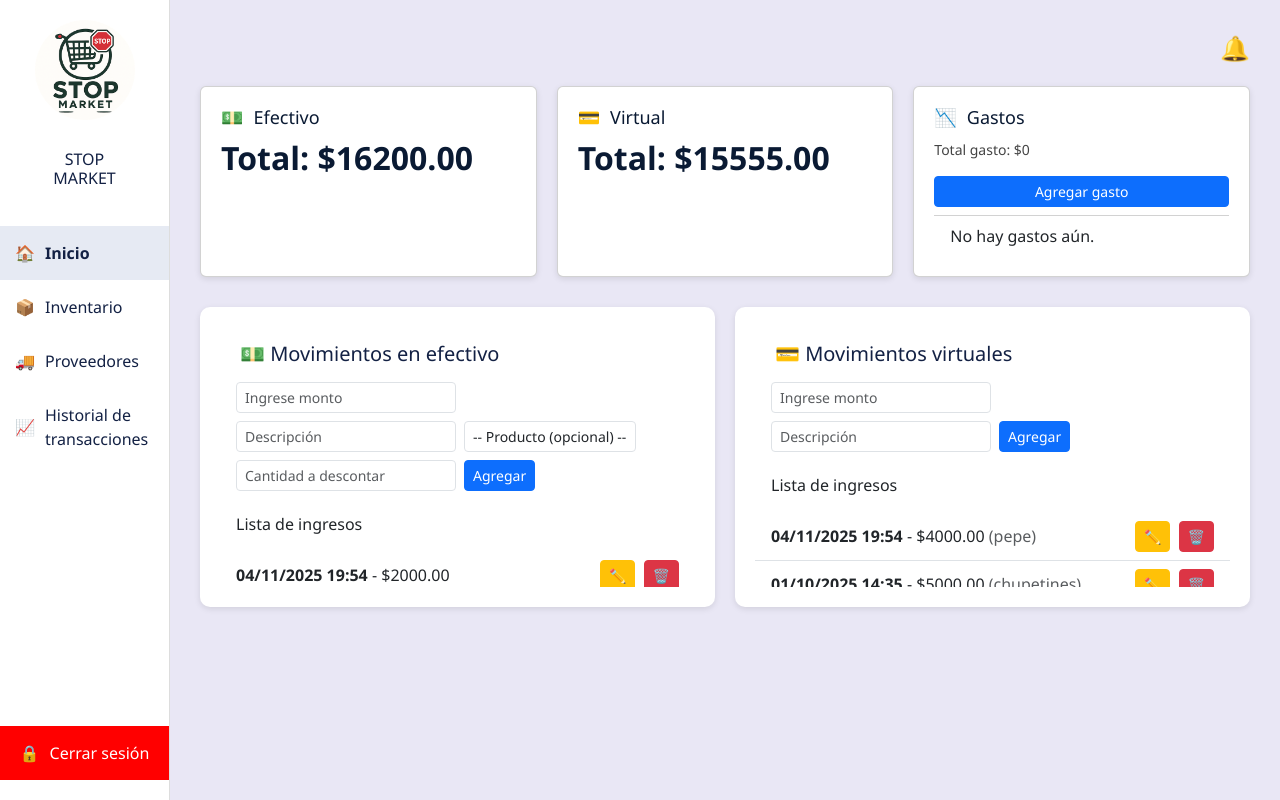
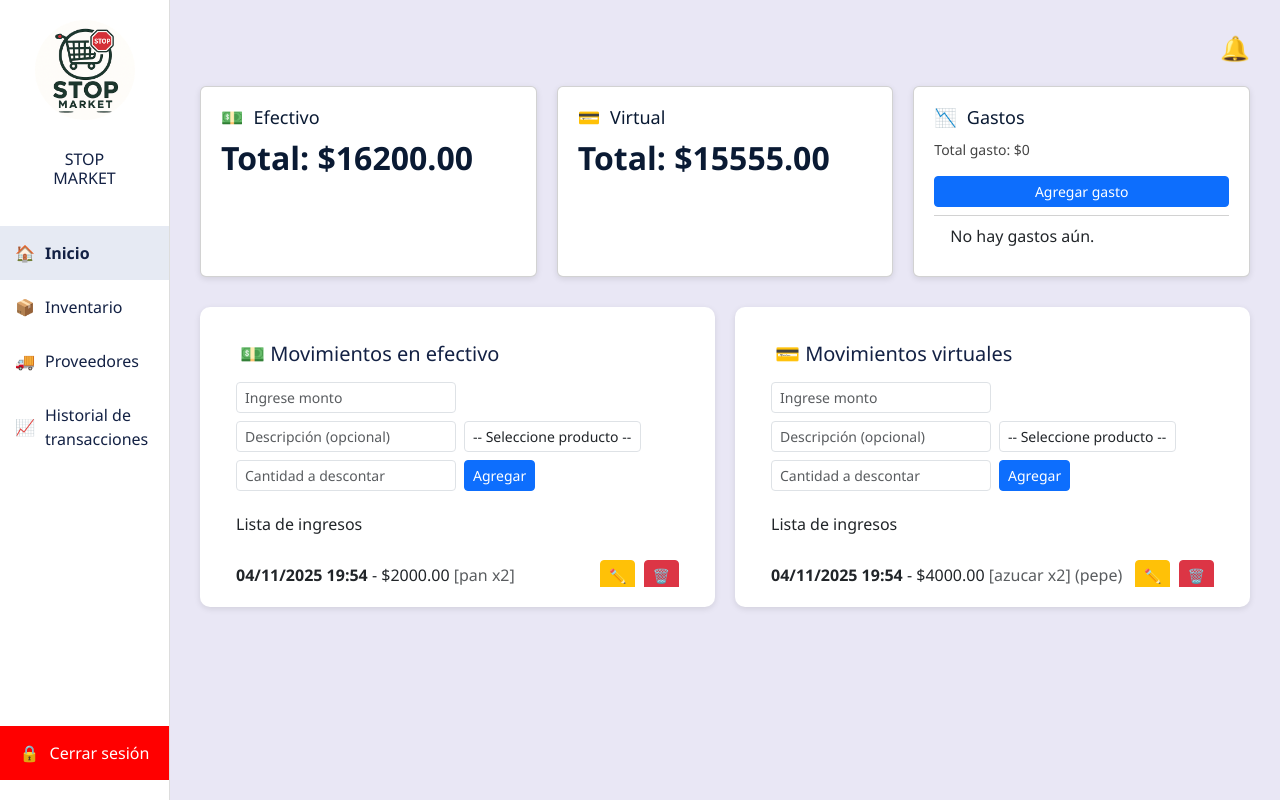
Before and after one commit to Franco122/ProyectoPPS, a Django app: page /inicio/ in a window 1280 px wide. Run offline with Django 5.2, Linux system fonts and the light colour scheme; a user stored in the database is signed in; data comes from the database, SQL or seed files in the repository; both versions use the stored data as it was after the commit; data that the repository does not hold is empty.

Commit message:
Hago mejoras en Inicio y corrijo de errores

```diff
--- a/tasks/forms.py
+++ b/tasks/forms.py
@@ -1,20 +1,32 @@
 from django import forms
-from .models import IngresoVirtual
+from django.contrib.auth.forms import UserCreationForm
+from django.contrib.auth.models import User
+from .models import Producto, IngresoEfectivo, Proveedor, IngresoVirtual, Gasto
+
+
 # Formulario para movimientos virtuales
 class IngresoVirtualForm(forms.ModelForm):
     class Meta:
         model = IngresoVirtual
         fields = ['monto', 'descripcion']
-from django.contrib.auth.forms import UserCreationForm
-from django.contrib.auth.models import User
-from .models import Producto, IngresoEfectivo, Proveedor
-from .models import Gasto
+
+    def __init__(self, *args, **kwargs):
+        super().__init__(*args, **kwargs)
+        # Añadimos campos dinámicamente para evitar evaluar la queryset en tiempo de import
+        # Producto ahora es obligatorio según requerimiento
+        self.fields['producto'] = forms.ModelChoiceField(queryset=Producto.objects.all(), required=True, label='Producto')
+        self.fields['cantidad_producto'] = forms.IntegerField(required=False, min_value=1, label='Cantidad a descontar')
+        # Hacer descripcion opcional en el formulario
+        if 'descripcion' in self.fields:
+            self.fields['descripcion'].required = False
+
 
 # Formulario para proveedores
 class ProveedorForm(forms.ModelForm):
     class Meta:
         model = Proveedor
         fields = ['nombre', 'empresa', 'telefono', 'email', 'direccion']
+
 
 class ProductoForm(forms.ModelForm):
     class Meta:
@@ -61,8 +73,14 @@ class IngresoEfectivoForm(forms.ModelForm):
     def __init__(self, *args, **kwargs):
         super().__init__(*args, **kwargs)
         # Añadimos campos dinámicamente para evitar evaluar la queryset en tiempo de import
-        self.fields['producto'] = forms.ModelChoiceField(queryset=Producto.objects.all(), required=False, label='Producto (opcional)')
+        # Producto ahora es obligatorio según requerimiento
+        self.fields['producto'] = forms.ModelChoiceField(queryset=Producto.objects.all(), required=True, label='Producto')
         self.fields['cantidad_producto'] = forms.IntegerField(required=False, min_value=1, label='Cantidad a descontar')
+        # Hacer descripcion opcional en el formulario
+        if 'descripcion' in self.fields:
+            self.fields['descripcion'].required = False
+
+
 class GastoForm(forms.ModelForm):
     class Meta:
         model = Gasto
--- a/tasks/models.py
+++ b/tasks/models.py
@@ -34,18 +34,32 @@ class IngresoEfectivo(models.Model):
     monto = models.DecimalField(max_digits=10, decimal_places=2)
     descripcion = models.CharField(max_length=255, blank=True)
     fecha = models.DateTimeField(auto_now_add=True)
+    producto = models.ForeignKey(Producto, on_delete=models.SET_NULL, null=True, blank=True)
+    cantidad_producto = models.IntegerField(null=True, blank=True)
 
     def __str__(self):
-        return f"${self.monto} - {self.descripcion}"
+        base = f"${self.monto}"
+        if self.producto:
+            base += f" - {self.producto.nombre} (x{self.cantidad_producto})"
+        if self.descripcion:
+            base += f" - {self.descripcion}"
+        return base
 
 
 class IngresoVirtual(models.Model):
     monto = models.DecimalField(max_digits=10, decimal_places=2)
-    descripcion = models.CharField(max_length=200)
+    descripcion = models.CharField(max_length=200, blank=True)
     fecha = models.DateTimeField(auto_now_add=True)
+    producto = models.ForeignKey(Producto, on_delete=models.SET_NULL, null=True, blank=True)
+    cantidad_producto = models.IntegerField(null=True, blank=True)
 
     def __str__(self):
-        return f"{self.fecha} - {self.monto}"
+        base = f"${self.monto}"
+        if self.producto:
+            base += f" - {self.producto.nombre} (x{self.cantidad_producto})"
+        if self.descripcion:
+            base += f" - {self.descripcion}"
+        return base
 
 class CierreDiario(models.Model):
     fecha = models.DateField()
--- a/tasks/templates/inicio.html
+++ b/tasks/templates/inicio.html
@@ -89,11 +89,11 @@
     <input type="number" name="monto" class="form-control form-control-sm" placeholder="Ingrese monto" required>
   </div>
   <div class="col-auto">
-    <input type="text" name="descripcion" class="form-control form-control-sm" placeholder="Descripción" required>
+    <input type="text" name="descripcion" class="form-control form-control-sm" placeholder="Descripción (opcional)">
   </div>
   <div class="col-auto">
-    <select name="producto" class="form-control form-control-sm">
-      <option value="">-- Producto (opcional) --</option>
+    <select name="producto" class="form-control form-control-sm" required>
+      <option value="">-- Seleccione producto --</option>
       {% for p in productos_all %}
         <option value="{{ p.id }}">{{ p.nombre }} (stock: {{ p.cantidad }})</option>
       {% endfor %}
@@ -114,6 +114,9 @@
     <li class="list-group-item d-flex justify-content-between align-items-center">
       <div>
         <strong>{{ ingreso.fecha|date:"d/m/Y H:i" }}</strong> - ${{ ingreso.monto }}
+        {% if ingreso.producto %}
+          <span class="text-muted">[{{ ingreso.producto.nombre }} x{{ ingreso.cantidad_producto }}]</span>
+        {% endif %}
         {% if ingreso.descripcion %}
           <span class="text-muted">({{ ingreso.descripcion }})</span>
         {% endif %}
@@ -140,7 +143,18 @@
             <input type="number" name="monto" class="form-control form-control-sm" placeholder="Ingrese monto" required>
           </div>
           <div class="col-auto">
-            <input type="text" name="descripcion" class="form-control form-control-sm" placeholder="Descripción" required>
+            <input type="text" name="descripcion" class="form-control form-control-sm" placeholder="Descripción (opcional)">
+          </div>
+          <div class="col-auto">
+            <select name="producto" class="form-control form-control-sm" required>
+              <option value="">-- Seleccione producto --</option>
+              {% for p in productos_all %}
+                <option value="{{ p.id }}">{{ p.nombre }} (stock: {{ p.cantidad }})</option>
+              {% endfor %}
+            </select>
+          </div>
+          <div class="col-auto">
+            <input type="number" name="cantidad_producto" class="form-control form-control-sm" placeholder="Cantidad a descontar" min="1">
           </div>
           <div class="col-auto">
             <button type="submit" class="btn btn-primary btn-sm">Agregar</button>
@@ -154,6 +168,9 @@
             <li class="list-group-item d-flex justify-content-between align-items-center">
               <div>
                 <strong>{{ ingreso.fecha|date:"d/m/Y H:i" }}</strong> - ${{ ingreso.monto }}
+                {% if ingreso.producto %}
+                  <span class="text-muted">[{{ ingreso.producto.nombre }} x{{ ingreso.cantidad_producto }}]</span>
+                {% endif %}
                 {% if ingreso.descripcion %}
                   <span class="text-muted">({{ ingreso.descripcion }})</span>
                 {% endif %}
--- a/tasks/views.py
+++ b/tasks/views.py
@@ -38,12 +38,36 @@ def eliminar_virtual(request, pk):
 # Vista para agregar movimiento virtual
 @login_required
 def agregar_virtual(request):
+    # Maneja el formulario de ingreso virtual y opcionalmente descuenta producto del inventario
     if request.method == 'POST':
         form = IngresoVirtualForm(request.POST)
         if form.is_valid():
-            form.save()
-            messages.success(request, 'Movimiento virtual agregado correctamente.')
-            return redirect('inicio')
+            monto = form.cleaned_data['monto']
+            descripcion = form.cleaned_data['descripcion']
+            producto = form.cleaned_data.get('producto')
+            cantidad_producto = form.cleaned_data.get('cantidad_producto')
+
+            try:
+                with transaction.atomic():
+                    if producto and cantidad_producto:
+                        producto = Producto.objects.select_for_update().get(pk=producto.pk)
+                        if producto.cantidad < cantidad_producto:
+                            messages.error(request, f"Stock insuficiente para {producto.nombre}. Stock actual: {producto.cantidad}")
+                            return redirect('inicio')
+                        producto.cantidad -= cantidad_producto
+                        producto.save()
+                    IngresoVirtual.objects.create(
+                        monto=monto,
+                        descripcion=descripcion,
+                        producto=producto if producto else None,
+                        cantidad_producto=cantidad_producto if producto else None
+                    )
+                    messages.success(request, 'Movimiento virtual agregado correctamente.')
+            except Exception:
+                messages.error(request, 'Ocurrió un error al procesar el ingreso virtual.')
+        else:
+            messages.error(request, 'Formulario de ingreso virtual inválido. Verificá los datos.')
+        return redirect('inicio')
     else:
         form = IngresoVirtualForm()
     return render(request, 'agregar_virtual.html', {'form': form, 'editar': False})
@@ -273,16 +297,32 @@ def transacciones(request):
 
     transacciones = []
     for ing in ingresos:
+        # Construir descripción combinada
+        descripcion_completa = ing.descripcion or ""
+        if ing.producto:
+            if descripcion_completa:
+                descripcion_completa = f"{ing.producto.nombre} x{ing.cantidad_producto} - {descripcion_completa}"
+            else:
+                descripcion_completa = f"{ing.producto.nombre} x{ing.cantidad_producto}"
+
         transacciones.append({
-            'descripcion': ing.descripcion,
+            'descripcion': descripcion_completa if descripcion_completa else "Sin descripción",
             'categoria': 'Ingreso Efectivo',
             'monto': ing.monto,
             'fecha': ing.fecha
         })
     # incluir ingresos virtuales en el historial
     for ving in ingresos_virtuales:
+        # Construir descripción combinada
+        descripcion_completa = ving.descripcion or ""
+        if ving.producto:
+            if descripcion_completa:
+                descripcion_completa = f"{ving.producto.nombre} x{ving.cantidad_producto} - {descripcion_completa}"
+            else:
+                descripcion_completa = f"{ving.producto.nombre} x{ving.cantidad_producto}"
+
         transacciones.append({
-            'descripcion': ving.descripcion,
+            'descripcion': descripcion_completa if descripcion_completa else "Sin descripción",
             'categoria': 'Ingreso Virtual',
             'monto': ving.monto,
             'fecha': ving.fecha
@@ -364,7 +404,12 @@ def agregar_efectivo(request):
                             return redirect('inicio')
                         producto.cantidad -= cantidad_producto
                         producto.save()
-                    IngresoEfectivo.objects.create(monto=monto, descripcion=descripcion)
+                    IngresoEfectivo.objects.create(
+                        monto=monto,
+                        descripcion=descripcion,
+                        producto=producto if producto else None,
+                        cantidad_producto=cantidad_producto if producto else None
+                    )
                     messages.success(request, 'Ingreso en efectivo agregado correctamente.')
             except Exception as e:
                 messages.error(request, 'Ocurrió un error al procesar el ingreso.')
```
Also changed, not shown: tasks/templates/transacciones.html (+7 -1 lines), inventario.sqlite3, tasks/migrations/0009_ingresoefectivo_cantidad_producto_and_more.py (added).
